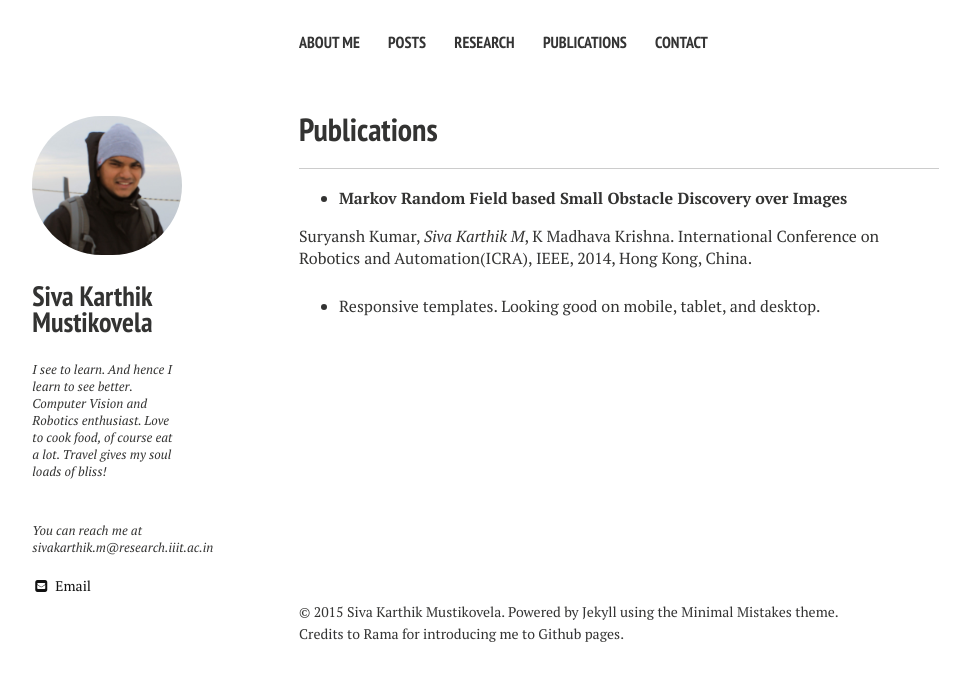
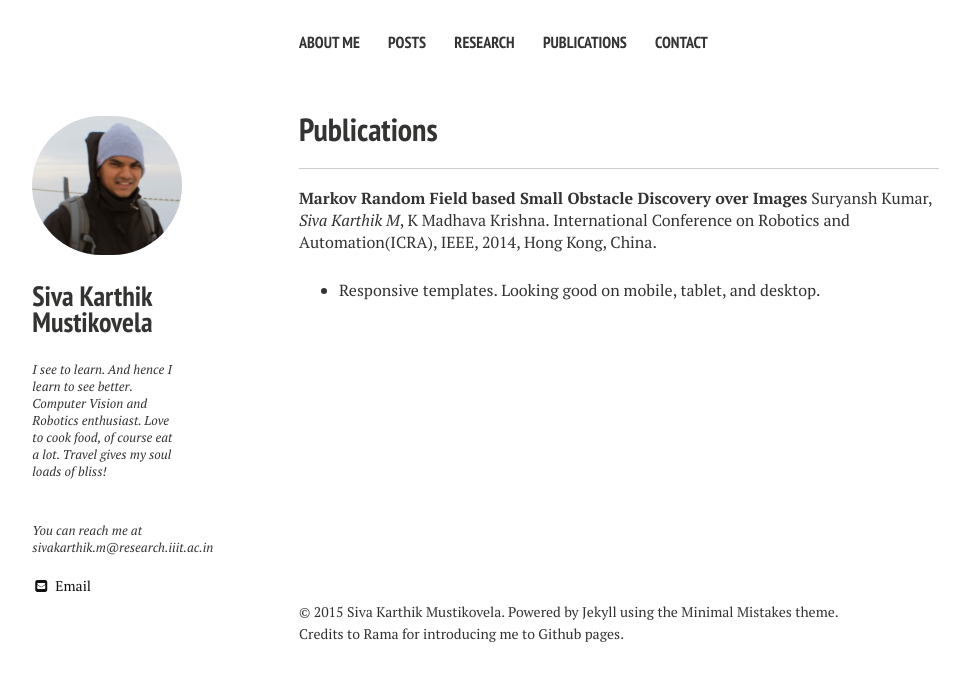
Before and after one commit to sivakm/sivakm.github.io, a Jekyll site: the page built from Publications/index.md, in a window 1280 px wide. Shown: the top 681 px of the page, without its empty margins (21-991 px from the left). Built offline with Jekyll 4.4.1, drawn with Linux system fonts in a browser that asks for light colours; nearby versions of some CDN libraries.

Commit message:
17feb915

```diff
--- a/Publications/index.md
+++ b/Publications/index.md
@@ -5,8 +5,7 @@ excerpt: "A List of Publications"
 ---
 
 
-* **Markov Random Field based Small Obstacle Discovery over Images**
-
+**Markov Random Field based Small Obstacle Discovery over Images**
 Suryansh Kumar, *Siva Karthik M*, K Madhava Krishna.
 International Conference on Robotics and Automation(ICRA), IEEE, 2014, Hong Kong, China.
 
```
